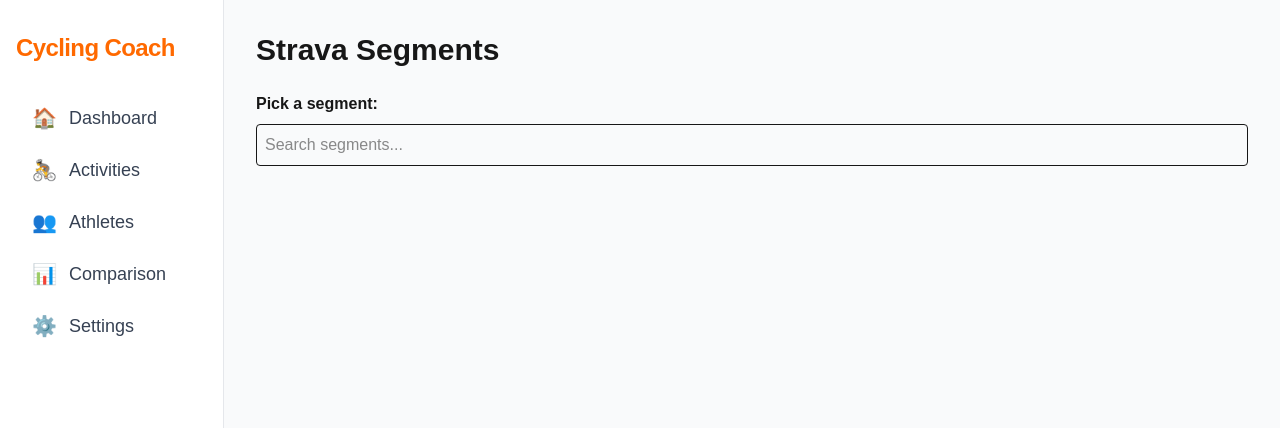
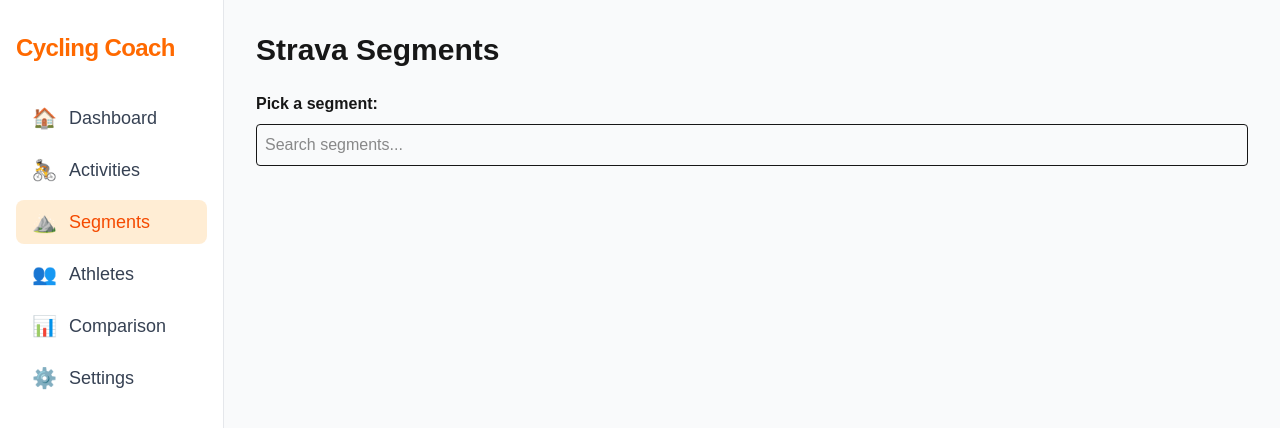
Before and after one commit to mac-soczka/strava-analytics, a Next.js app: page /segments in a window 1280 px wide. Shown: the top 428 px of the page. Built offline with nearby package versions, Linux system fonts and the light colour scheme.

Commit message:
segments

```diff
--- a/app/components/Sidebar.tsx
+++ b/app/components/Sidebar.tsx
@@ -6,6 +6,7 @@ import { usePathname } from "next/navigation";
 const navItems = [
   { name: "Dashboard", href: "/dashboard", icon: "🏠" },
   { name: "Activities", href: "/activities", icon: "🚴" },
+  { name: "Segments", href: "/segments", icon: "⛰️" },
   { name: "Athletes", href: "/athletes", icon: "👥" },
   { name: "Comparison", href: "/comparison", icon: "📊" },
   { name: "Settings", href: "/settings", icon: "⚙️" },
--- a/app/segments/page.tsx
+++ b/app/segments/page.tsx
@@ -1,3 +1,4 @@
+"use client";
 import React, { useEffect, useState, useMemo } from "react";
 import { LineChart, Line, XAxis, YAxis, Tooltip, CartesianGrid, ResponsiveContainer, Legend } from "recharts";
 
```
